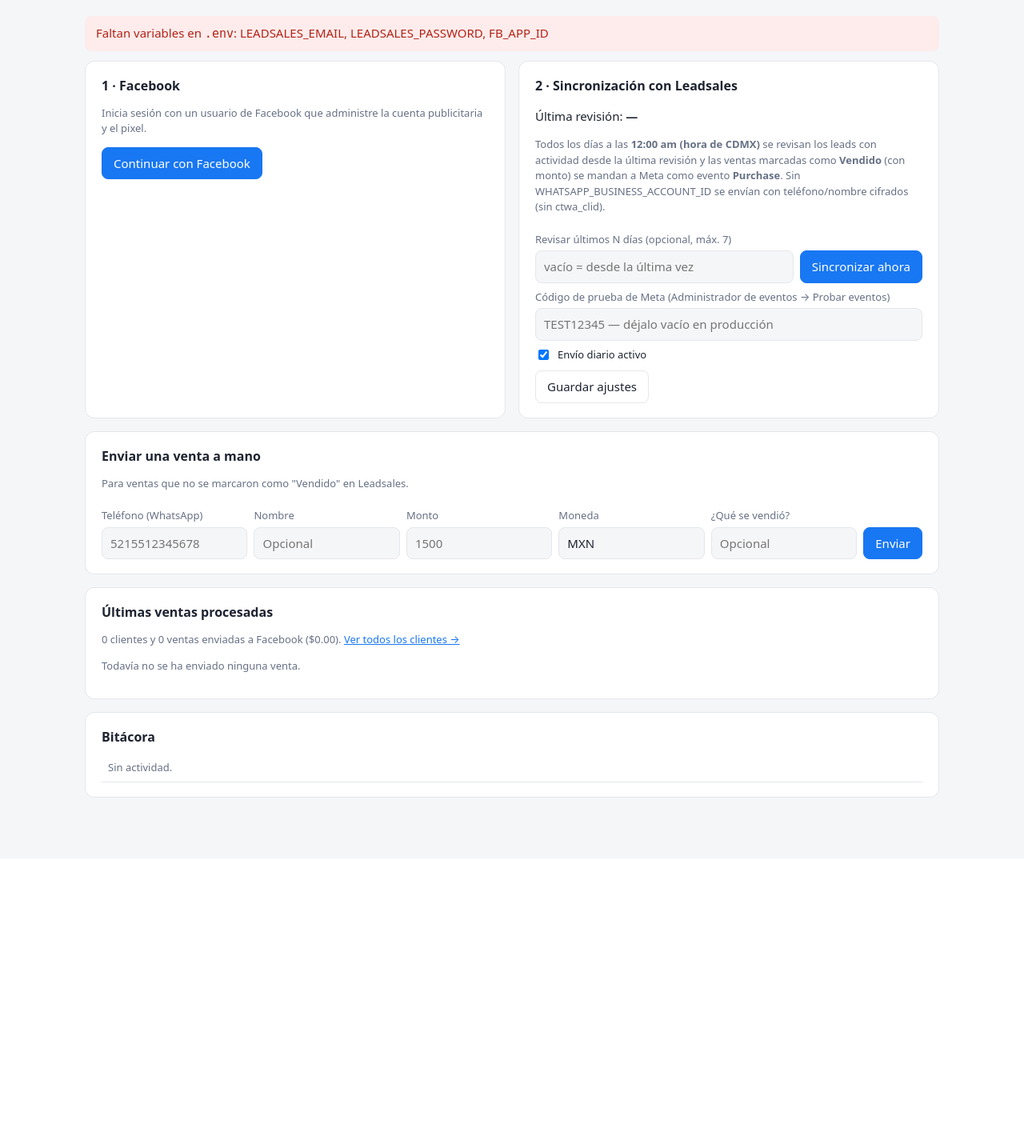
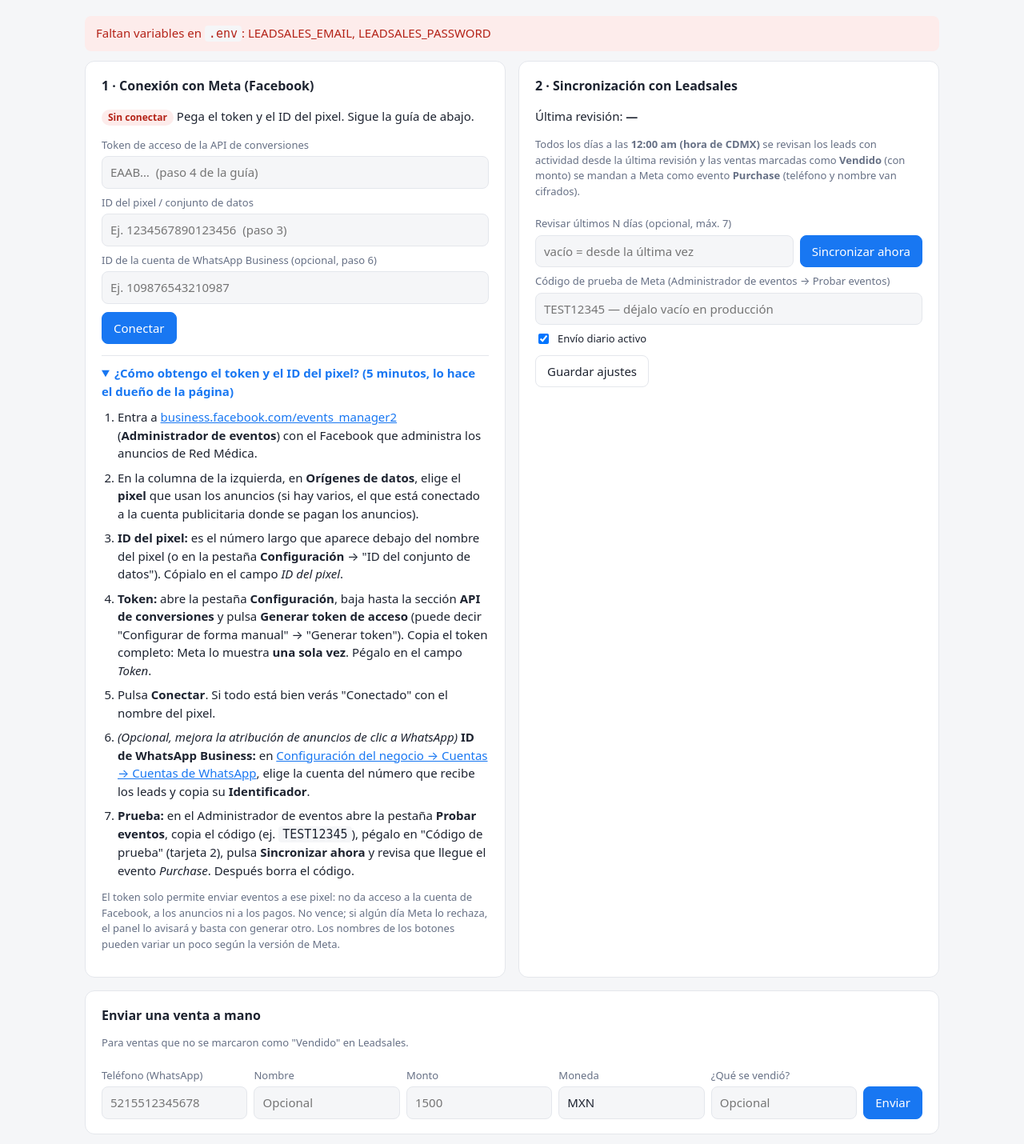
Before and after one commit to edudevats/integracion, a Flask app: page / in a window 1280 px wide. Shown: the part 82-1512 px from the top of the page at 80% size. Before the commit the page ends 1079 px from the top, so only its background shows below. Run offline with Flask 3, Linux system fonts and the light colour scheme; the visitor is signed in with stand-in values (Sample User, id 1); data that the repository does not hold is empty.

Commit message:
update 1

```diff
--- a/app.py
+++ b/app.py
@@ -1,10 +1,12 @@
-"""Panel: login, conexión con Facebook, clientes enviados y envío de ventas de Leadsales a Meta."""
+"""Panel: login, conexión con Meta (token), clientes enviados y envío de ventas de Leadsales a Meta."""
 import hmac
+import re
 import secrets
 import time
 from datetime import datetime
 from functools import wraps
 
+import requests
 from flask import (Flask, Response, abort, flash, redirect, render_template, request, session,
                    url_for)
 from werkzeug.middleware.proxy_fix import ProxyFix
@@ -118,14 +120,12 @@ def change_password():
 @app.get("/")
 @login_required
 def dashboard():
-    fb = store.get("facebook")
+    fb = store.facebook()  # sin el token
     return render_template(
         "dashboard.html", fb=fb, fbs=store.fb_status(fb), settings=store.get("settings"),
         last=store.get("last_sync_result"), sales=store.list_sales(limit=10),
         totals=store.sales_totals(), logs=store.recent_logs(30),
-        datasets=session.get("datasets"), missing=config.missing_settings(),
-        daily_label=config.DAILY_RUN_LABEL, reconnect_days=config.FB_RECONNECT_DAYS,
-        waba=bool(config.WHATSAPP_BUSINESS_ACCOUNT_ID))
+        missing=config.missing_settings(), daily_label=config.DAILY_RUN_LABEL)
 
 
 @app.get("/clientes")
@@ -144,74 +144,63 @@ def clients():
                            totals=store.sales_totals())
 
 
-# ---------- Facebook ----------
-@app.post("/facebook/connect")
-@login_required
-def fb_connect():
-    if not config.FB_APP_ID or not config.FB_APP_SECRET:
-        flash("Faltan FB_APP_ID / FB_APP_SECRET en .env", "error")
-        return redirect("/")
-    session["fb_state"] = secrets.token_urlsafe(24)
-    return redirect(meta.login_url(session["fb_state"]))
+# ---------- Meta (token de la API de conversiones) ----------
+TOKEN_RE = re.compile(r"^[A-Za-z0-9_\-|]{40,}$")
 
 
-@app.get("/facebook/callback")
+@app.post("/meta/connect")
 @login_required
-def fb_callback():
-    if request.args.get("error"):
-        flash(f"Facebook: {request.args.get('error_description') or request.args['error']}", "error")
+def meta_connect():
+    token = re.sub(r"\s+", "", request.form.get("token", ""))
+    dataset_id = request.form.get("dataset_id", "").strip()
+    waba_id = request.form.get("waba_id", "").strip()
+    if not dataset_id.isdigit():
+        flash("El ID del pixel debe ser solo números", "error")
         return redirect("/")
-    state = request.args.get("state", "")
-    if not state or not hmac.compare_digest(state, session.pop("fb_state", "")):
-        abort(400, "Estado de OAuth inválido")
+    if waba_id and not waba_id.isdigit():
+        flash("El ID de WhatsApp Business debe ser solo números (o déjalo vacío)", "error")
+        return redirect("/")
     try:
-        info = meta.exchange_code(request.args.get("code", ""))
-        datasets = meta.list_datasets(info["token"])
-    except meta.MetaError as e:
+        if not token:  # actualizar solo los IDs conservando el token guardado
+            token = store.facebook_token()
+            if not token:
+                flash("Pega el token de acceso", "error")
+                return redirect("/")
+        elif not TOKEN_RE.match(token):
+            flash("Eso no parece un token de Meta. Cópialo completo desde el Administrador de eventos.",
+                  "error")
+            return redirect("/")
+    except store.TokenError as e:
         flash(str(e), "error")
         return redirect("/")
-    prev = store.get("facebook")
-    store.put("facebook", {**info, "dataset_id": prev.get("dataset_id"),
-                           "dataset_name": prev.get("dataset_name")})
-    session["datasets"] = datasets
-    store.log("info", f"Facebook conectado como {info['user_name']}")
-    flash(f"Conectado como {info['user_name']}. Revisa que el pixel/dataset sea el correcto.", "ok")
+
+    name, warning = dataset_id, None
+    try:
+        name = meta.verify_dataset(token, dataset_id)
+    except meta.MetaError as e:
+        if e.code in (102, 190):  # token inválido o vencido
+            flash(f"Meta rechazó el token: {e}", "error")
+            return redirect("/")
+        warning = f"No pude confirmar el pixel con Meta ({e}). Usa 'Probar eventos' para verificar."
+    except requests.RequestException as e:
+        warning = f"No pude comunicarme con Meta para verificar ({e}). Usa 'Probar eventos'."
+    try:
+        store.save_facebook(token, dataset_id, name, waba_id)
+    except store.TokenError as e:
+        flash(str(e), "error")
+        return redirect("/")
+    store.log("info", f"Meta conectado al pixel {name} ({dataset_id})",
+              detail=f"WhatsApp Business: {waba_id or 'no'}")
+    flash(warning or f"Conectado al pixel {name}", "error" if warning else "ok")
     return redirect("/")
 
 
-@app.post("/facebook/datasets/refresh")
+@app.post("/meta/disconnect")
 @login_required
-def fb_refresh_datasets():
-    fb = store.get("facebook")
-    if store.fb_status(fb)["state"] != "connected":
-        flash("Primero conecta Facebook", "error")
-    else:
-        session["datasets"] = meta.list_datasets(fb["token"])
-        if not session["datasets"]:
-            flash("No encontré píxeles con este usuario. Puedes escribir el ID a mano.", "error")
-    return redirect("/")
-
-
-@app.post("/facebook/dataset")
-@login_required
-def fb_dataset():
-    ds_id = request.form.get("dataset_id", "").strip()
-    if not ds_id.isdigit():
-        flash("El ID del pixel/dataset debe ser numérico", "error")
-        return redirect("/")
-    names = {d["id"]: d["name"] for d in session.get("datasets") or []}
-    store.patch("facebook", dataset_id=ds_id, dataset_name=names.get(ds_id, ds_id))
-    store.log("info", f"Pixel/dataset seleccionado: {names.get(ds_id, ds_id)}")
-    flash("Pixel/dataset guardado", "ok")
-    return redirect("/")
-
-
-@app.post("/facebook/disconnect")
-@login_required
-def fb_disconnect():
+def meta_disconnect():
     store.put("facebook", {})
-    session.pop("datasets", None)
-    store.log("info", "Facebook desconectado")
+    store.log("info", "Conexión con Meta eliminada (token borrado de la base)")
+    flash("Se borró el token de Meta", "ok")
     return redirect("/")
 
 
--- a/requirements.txt
+++ b/requirements.txt
@@ -1,3 +1,4 @@
 flask>=3.1
 requests>=2.32
 python-dotenv>=1.0
+cryptography>=42
--- a/templates/base.html
+++ b/templates/base.html
@@ -19,6 +19,10 @@
   nav { display:flex; gap:16px; align-items:center; flex-wrap:wrap; font-size:14px }
   nav a { color:var(--muted); text-decoration:none } nav a.on, nav a:hover { color:var(--text); font-weight:600 }
   a { color:var(--brand) }
+  details.guide { margin-top:14px; border-top:1px solid var(--line); padding-top:10px }
+  details.guide summary { cursor:pointer; font-weight:600; color:var(--brand) }
+  details.guide ol { padding-left:20px; margin:10px 0 } details.guide li { margin-bottom:8px }
+  code { background:var(--bg); padding:1px 5px; border-radius:4px }
   main { max-width:1100px; margin:0 auto; padding:20px 16px 60px }
   .card { background:var(--card); border:1px solid var(--line); border-radius:12px; padding:18px 20px; margin-bottom:16px }
   .card h2 { margin:0 0 10px; font-size:16px }
--- a/templates/dashboard.html
+++ b/templates/dashboard.html
@@ -6,44 +6,63 @@
 {% endif %}
 
 <div class="grid">
-  <!-- 1. Facebook -->
+  <!-- 1. Meta -->
   <div class="card">
-    <h2>1 · Facebook</h2>
-    {% if fbs.state == "expired" %}
-      <p><span class="pill error">Desconectado</span> La conexión de <b>{{ fb.user_name }}</b> venció
-        (se renueva cada {{ reconnect_days }} días). Mientras tanto no se envían ventas; al reconectar se mandan las pendientes.</p>
-      <form method="post" action="/facebook/connect"><input type="hidden" name="csrf" value="{{ csrf_token() }}">
-        <button class="primary" type="submit">Volver a conectar con Facebook</button></form>
-    {% elif fb.token %}
-      <p><span class="pill enviado">Conectado</span> como <b>{{ fb.user_name }}</b>
-        {% if fbs.days_left is not none %}<span class="muted">· vuelve a conectar en {{ fbs.days_left }} días</span>{% endif %}</p>
-      {% if fbs.days_left is not none and fbs.days_left < 7 %}
-        <div class="flash error">La conexión con Facebook vence en {{ fbs.days_left }} días: pulsa "Reconectar".</div>
-      {% endif %}
-      <p>Pixel / dataset: {% if fb.dataset_id %}<b>{{ fb.dataset_name }}</b> <span class="muted">({{ fb.dataset_id }})</span>{% else %}<span class="err">sin elegir</span>{% endif %}</p>
-      <form method="post" action="/facebook/dataset">
-        <input type="hidden" name="csrf" value="{{ csrf_token() }}">
-        {% if datasets %}
-          <label for="ds">Elige el pixel al que se mandan las ventas</label>
-          <select id="ds" name="dataset_id">
-            {% for d in datasets %}<option value="{{ d.id }}" {% if d.id == fb.dataset_id %}selected{% endif %}>{{ d.name }} — {{ d.origin }}</option>{% endfor %}
-          </select>
-        {% else %}
-          <label for="ds">ID del pixel / dataset</label>
-          <input id="ds" name="dataset_id" value="{{ fb.dataset_id or '' }}" inputmode="numeric" placeholder="Ej. 1234567890">
-        {% endif %}
-        <div class="row"><button class="primary" type="submit">Guardar pixel</button></div>
-      </form>
-      <div class="row">
-        <form method="post" action="/facebook/datasets/refresh"><input type="hidden" name="csrf" value="{{ csrf_token() }}"><button type="submit">Buscar mis píxeles</button></form>
-        <form method="post" action="/facebook/connect"><input type="hidden" name="csrf" value="{{ csrf_token() }}"><button type="submit">Reconectar</button></form>
-        <form method="post" action="/facebook/disconnect"><input type="hidden" name="csrf" value="{{ csrf_token() }}"><button class="link" type="submit">Desconectar</button></form>
-      </div>
+    <h2>1 · Conexión con Meta (Facebook)</h2>
+    {% set st = fbs.state %}
+    {% if st == "connected" %}
+      <p><span class="pill enviado">Conectado</span> al pixel <b>{{ fb.dataset_name }}</b>
+        <span class="muted">({{ fb.dataset_id }})</span></p>
+      <p class="muted">Token guardado cifrado (termina en {{ fb.token_hint }}).
+        WhatsApp Business: {{ fb.waba_id or "no configurado" }}.</p>
+    {% elif st == "invalid" %}
+      <div class="flash error"><b>Meta rechazó el token guardado.</b> Genera uno nuevo y pégalo abajo.
+        <div class="muted">{{ fbs.reason }}</div></div>
+    {% elif st == "incomplete" %}
+      <p><span class="pill omitido">Falta el pixel</span> Escribe el ID del pixel abajo.</p>
     {% else %}
-      <p class="muted">Inicia sesión con un usuario de Facebook que administre la cuenta publicitaria y el pixel.</p>
-      <form method="post" action="/facebook/connect"><input type="hidden" name="csrf" value="{{ csrf_token() }}">
-        <button class="primary" type="submit">Continuar con Facebook</button></form>
+      <p><span class="pill error">Sin conectar</span> Pega el token y el ID del pixel. Sigue la guía de abajo.</p>
     {% endif %}
+
+    <form method="post" action="/meta/connect" autocomplete="off">
+      <input type="hidden" name="csrf" value="{{ csrf_token() }}">
+      <label for="tk">Token de acceso de la API de conversiones{% if st == "connected" %} (déjalo vacío para conservar el actual){% endif %}</label>
+      <input id="tk" name="token" type="password" spellcheck="false" placeholder="EAAB…  (paso 4 de la guía)">
+      <label for="ds">ID del pixel / conjunto de datos</label>
+      <input id="ds" name="dataset_id" value="{{ fb.dataset_id or '' }}" inputmode="numeric" required placeholder="Ej. 1234567890123456  (paso 3)">
+      <label for="wb">ID de la cuenta de WhatsApp Business (opcional, paso 6)</label>
+      <input id="wb" name="waba_id" value="{{ fb.waba_id or '' }}" inputmode="numeric" placeholder="Ej. 109876543210987">
+      <div class="row"><button class="primary" type="submit">{{ "Guardar cambios" if st == "connected" else "Conectar" }}</button></div>
+    </form>
+    {% if st != "none" %}
+    <form method="post" action="/meta/disconnect" style="margin-top:8px"><input type="hidden" name="csrf" value="{{ csrf_token() }}">
+      <button class="link" type="submit">Borrar token y desconectar</button></form>
+    {% endif %}
+
+    <details class="guide" {% if st == "none" %}open{% endif %}>
+      <summary>¿Cómo obtengo el token y el ID del pixel? (5 minutos, lo hace el dueño de la página)</summary>
+      <ol>
+        <li>Entra a <a href="https://business.facebook.com/events_manager2" target="_blank" rel="noopener">business.facebook.com/events_manager2</a>
+          (<b>Administrador de eventos</b>) con el Facebook que administra los anuncios de Red Médica.</li>
+        <li>En la columna de la izquierda, en <b>Orígenes de datos</b>, elige el <b>pixel</b> que usan los anuncios
+          (si hay varios, el que está conectado a la cuenta publicitaria donde se pagan los anuncios).</li>
+        <li><b>ID del pixel:</b> es el número largo que aparece debajo del nombre del pixel (o en la pestaña
+          <b>Configuración</b> → "ID del conjunto de datos"). Cópialo en el campo <i>ID del pixel</i>.</li>
+        <li><b>Token:</b> abre la pestaña <b>Configuración</b>, baja hasta la sección <b>API de conversiones</b> y pulsa
+          <b>Generar token de acceso</b> (puede decir "Configurar de forma manual" → "Generar token").
+          Copia el token completo: Meta lo muestra <b>una sola vez</b>. Pégalo en el campo <i>Token</i>.</li>
+        <li>Pulsa <b>Conectar</b>. Si todo está bien verás "Conectado" con el nombre del pixel.</li>
+        <li><i>(Opcional, mejora la atribución de anuncios de clic a WhatsApp)</i> <b>ID de WhatsApp Business:</b>
+          en <a href="https://business.facebook.com/settings/whatsapp-business-accounts" target="_blank" rel="noopener">Configuración del negocio → Cuentas → Cuentas de WhatsApp</a>,
+          elige la cuenta del número que recibe los leads y copia su <b>Identificador</b>.</li>
+        <li><b>Prueba:</b> en el Administrador de eventos abre la pestaña <b>Probar eventos</b>, copia el código
+          (ej. <code>TEST12345</code>), pégalo en "Código de prueba" (tarjeta 2), pulsa <b>Sincronizar ahora</b> y
+          revisa que llegue el evento <i>Purchase</i>. Después borra el código.</li>
+      </ol>
+      <p class="muted">El token solo permite enviar eventos a ese pixel: no da acceso a la cuenta de Facebook, a los anuncios
+        ni a los pagos. No vence; si algún día Meta lo rechaza, el panel lo avisará y basta con generar otro.
+        Los nombres de los botones pueden variar un poco según la versión de Meta.</p>
+    </details>
   </div>
 
   <!-- 2. Sincronización -->
@@ -53,8 +72,8 @@
     <p>Última revisión: <b>{{ (r.at if r else none)|dt }}</b>
       {% if r %}<br><span class="{{ 'ok' if r.ok else 'err' }}">{{ r.message }}</span>{% endif %}</p>
     <p class="muted">Todos los días a las <b>{{ daily_label }}</b> se revisan los leads con actividad desde la última revisión
-      y las ventas marcadas como <b>Vendido</b> (con monto) se mandan a Meta como evento <b>Purchase</b>.
-      {% if not waba %}Sin WHATSAPP_BUSINESS_ACCOUNT_ID se envían con teléfono/nombre cifrados (sin ctwa_clid).{% endif %}</p>
+      y las ventas marcadas como <b>Vendido</b> (con monto) se mandan a Meta como evento <b>Purchase</b>
+      (teléfono y nombre van cifrados).</p>
     <form method="post" action="/sync">
       <input type="hidden" name="csrf" value="{{ csrf_token() }}">
       <div class="row">
```
Also changed, not shown: config.py (+5 -10 lines), meta.py (+27 -75 lines), pythonanywhere_wsgi.py (deleted, +0 -9 lines), store.py (+56 -22 lines), sync.py (+45 -15 lines), wsgi.py (added, +53 -0 lines), README.md.
